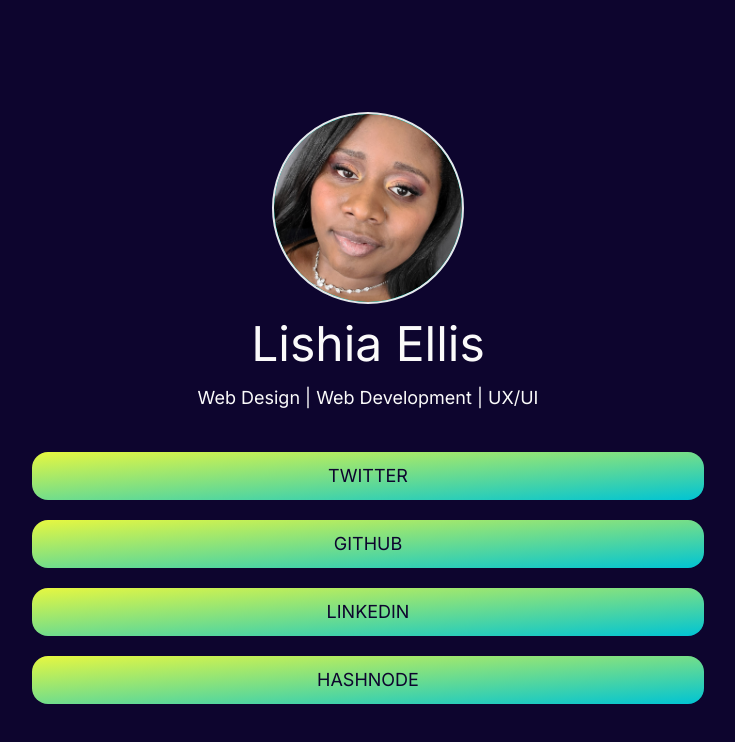
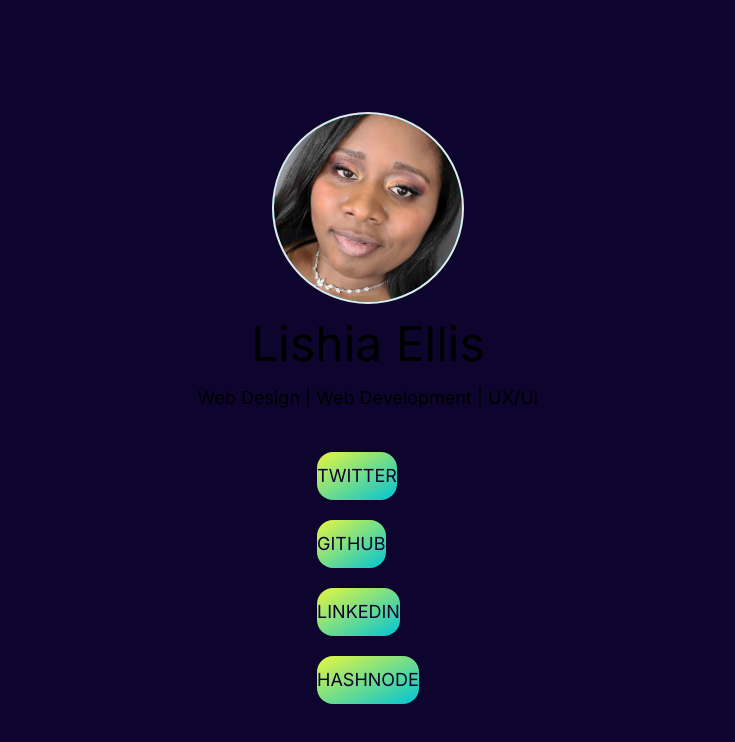
Before and after one commit to lellis09/dsf-linktree, a Next.js app: page / in a window 1280 px wide. Shown: the top 742 px of the page, without its empty margins (272-1007 px from the left). Built offline with nearby package versions, Linux system fonts and the light colour scheme.

Commit message:
made more changes

```diff
--- a/app/page.js
+++ b/app/page.js
@@ -4,7 +4,7 @@
 
 export default function Home() {
   return (
-    <main className="flex h-screen flex-col items-center bg-navy  px-12">
+    <main className="flex h-screen flex-col items-center bg-navy px-14">
       {/* <div className='bg-lightgreen h-40 w-full'>
       </div> */}
       <section className='flex flex-col  items-center mt-10 lg:mt-16 pt-12 w-full md:w-1/2'>
@@ -23,12 +23,12 @@
           <p className='text-mywhite text-lg mt-4 mb-10'>Web Design | Web Development | UX/UI</p>
           <div className='flex flex-col gap-5'>
             <a href='https://twitter.com/TealTernary'target='_blank' rel='noreferrer'>
-            <button className='text-navy text-lg uppercase rounded-2xl transition-all duration-500 bg-gradient-to-br to-hotpink via-myTeal from-lightgreen bg-size-200 bg-pos-0 w-[24rem] lg:w-[42rem] h-12 flex justify-center items-center hover:bg-pos-100 hover:text-white'type='button' >
+            <button className='text-navy text-lg uppercase rounded-2xl transition-all duration-500 bg-gradient-to-br to-hotpink via-myTeal from-lightgreen bg-size-200 bg-pos-0 w-full lg:w-auto h-12 flex justify-center items-center hover:bg-pos-100 hover:text-white'type='button' >
               Twitter
               </button>
            </a>
            <a href='https://github.com/lellis09'target='_blank' rel='noreferrer'>
-            <button className='text-navy text-lg uppercase rounded-2xl transition-all duration-500 bg-gradient-to-br to-hotpink via-myTeal from-lightgreen bg-size-200 bg-pos-0 w-[24rem] lg:w-[42rem] h-12 flex justify-center items-center hover:bg-pos-100 hover:text-white'type='button' >
+            <button className='text-navy text-lg uppercase rounded-2xl transition-all duration-500 bg-gradient-to-br to-hotpink via-myTeal from-lightgreen bg-size-200 bg-pos-0 w-full lg:w-auto h-12 flex justify-center items-center hover:bg-pos-100 hover:text-white'type='button' >
               Github
               </button>
            </a>
@@ -38,12 +38,12 @@
               </button>
            </a> */}
           <a href='https://www.linkedin.com/in/lishia-ellis/'target='_blank' rel='noreferrer'>
-            <button className='text-navy text-lg uppercase rounded-2xl transition-all duration-500 bg-gradient-to-br to-hotpink via-myTeal from-lightgreen bg-size-200 bg-pos-0 w-[24rem] lg:w-[42rem] h-12 flex justify-center items-center hover:bg-pos-100 hover:text-white'type='button' >
+            <button className='text-navy text-lg uppercase rounded-2xl transition-all duration-500 bg-gradient-to-br to-hotpink via-myTeal from-lightgreen bg-size-200 bg-pos-0 w-full lg:w-auto h-12 flex justify-center items-center hover:bg-pos-100 hover:text-white'type='button' >
               Linkedin
               </button>
            </a>
            <a href='https://hashnode.com/@tealternary'target='_blank' rel='noreferrer'>
-            <button className='text-navy text-lg uppercase rounded-2xl transition-all duration-500 bg-gradient-to-br to-hotpink via-myTeal from-lightgreen bg-size-200 bg-pos-0 w-[24rem] lg:w-[42rem] h-12 flex justify-center items-center hover:bg-pos-100 hover:text-white'type='button' >
+            <button className='text-navy text-lg uppercase rounded-2xl transition-all duration-500 bg-gradient-to-br to-hotpink via-myTeal from-lightgreen bg-size-200 bg-pos-0 w-full lg:w-auto h-12 flex justify-center items-center hover:bg-pos-100 hover:text-white'type='button' >
               Hashnode
               </button>
            </a>
--- a/tailwind.config.js
+++ b/tailwind.config.js
@@ -20,7 +20,7 @@
         myindigo: '#4F56F6',
         myindigo2: '#4045C3',
         hotpink: '#F11AA8',
-        mywhite: '#FAFAFA',
+        lightBlue: '#C9F8F6',
         navy: '#0D052E',
         gradient:'linear-gradient(to right, #4F56F6, #F11AA)',
       },
```
